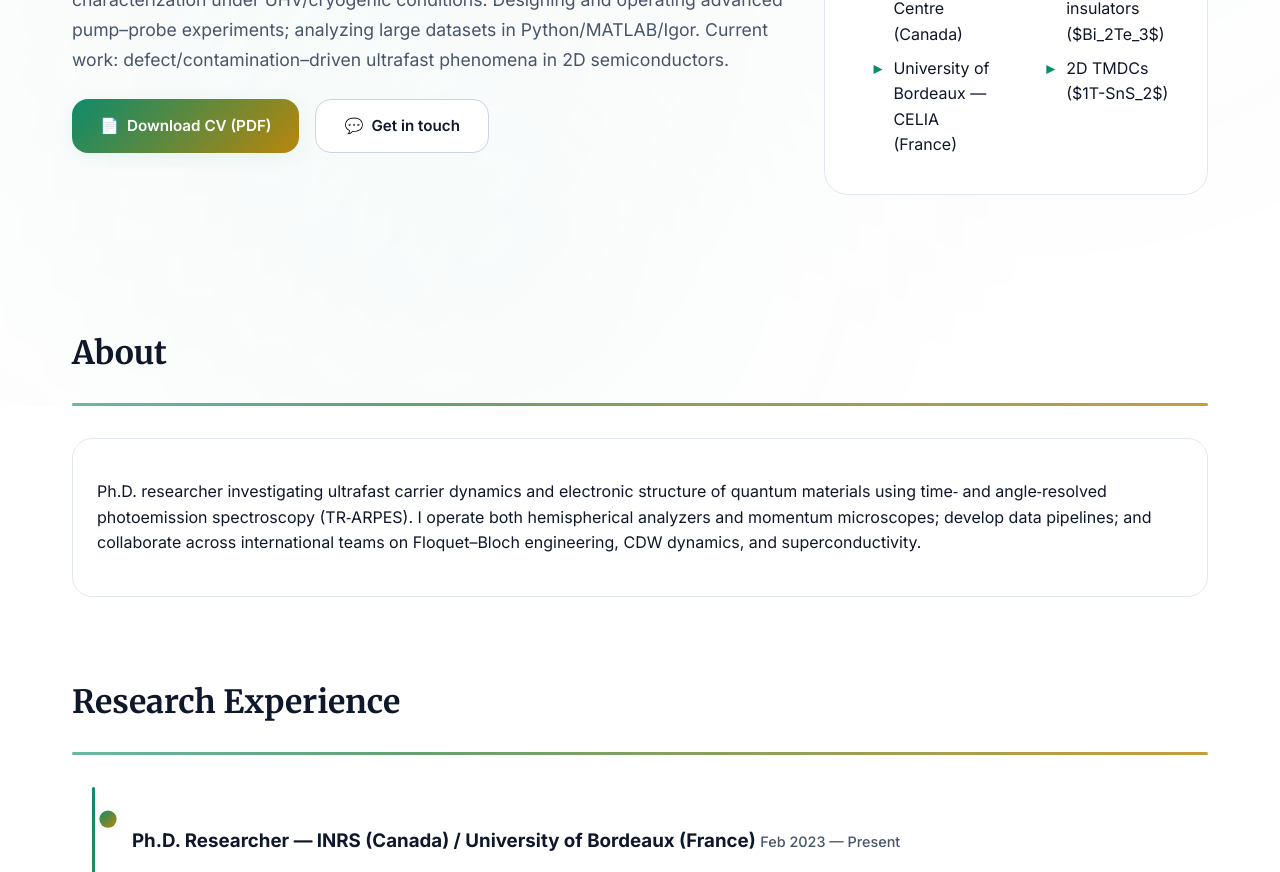
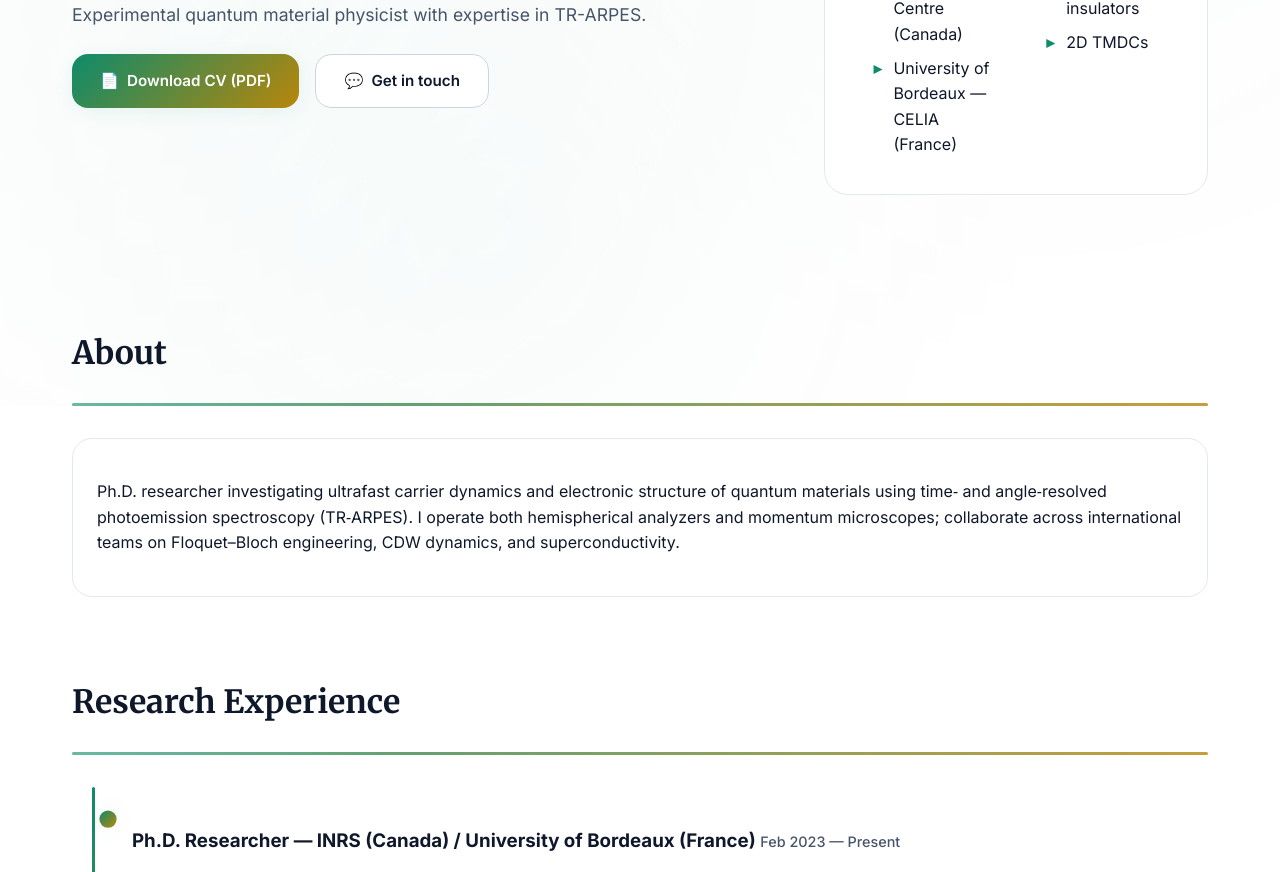
Before and after one commit to jabedakib/jabedakib.github.io, a plain HTML site: page index.html in a window 1280 px wide. Shown: the part 424-1296 px from the top of the page. Drawn offline with Linux system fonts and the light colour scheme.

Commit message:
Update index.html

```diff
--- a/index.html
+++ b/index.html
@@ -789,7 +789,7 @@
       <div>
         <span class="pill">Ph.D. candidate · INRS & University of Bordeaux</span>
         <h2 class="title">Ultrafast Dynamics · TR‑ARPES · Quantum Materials</h2>
-        <p class="subtitle">Experimental physicist specializing in ARPES/XPS‑class surface‑sensitive characterization under UHV/cryogenic conditions. Designing and operating advanced pump–probe experiments; analyzing large datasets in Python/MATLAB/Igor. Current work: defect/contamination–driven ultrafast phenomena in 2D semiconductors.</p>
+        <p class="subtitle">Experimental quantum material physicist with expertise in TR-ARPES.</p>
         <div class="cta">
           <a class="btn acc" href="CV/AJabed_CV_Postdoc.pdf" target="_blank" rel="noopener">
             <span>📄</span> Download CV (PDF)
@@ -821,8 +821,8 @@
           <div>
             <strong>🔬 Focus Areas</strong>
             <ul class="clean">
-              <li>Topological insulators ($Bi_2Te_3$)</li>
-              <li>2D TMDCs ($1T-SnS_2$)</li>
+              <li>Topological insulators </li>
+              <li>2D TMDCs </li>
             </ul>
           </div>
         </div>
@@ -833,7 +833,7 @@
       <h2 class="section">About</h2>
       <div class="rule"></div>
       <div class="card">
-        <p>Ph.D. researcher investigating ultrafast carrier dynamics and electronic structure of quantum materials using time‑ and angle‑resolved photoemission spectroscopy (TR‑ARPES). I operate both hemispherical analyzers and momentum microscopes; develop data pipelines; and collaborate across international teams on Floquet–Bloch engineering, CDW dynamics, and superconductivity.</p>
+        <p>Ph.D. researcher investigating ultrafast carrier dynamics and electronic structure of quantum materials using time‑ and angle‑resolved photoemission spectroscopy (TR‑ARPES). I operate both hemispherical analyzers and momentum microscopes;  collaborate across international teams on Floquet–Bloch engineering, CDW dynamics, and superconductivity.</p>
       </div>
     </section>
 
@@ -896,7 +896,7 @@
             <li>Developed website on Github for various physics and data science tools.</li>
             <li>Published technical, scientific, and social articles on Medium.</li>
             <li>Co‑organized LIGHT S&T Annual Student Conference (2025), attended by 150+ researchers.</li>
-            <li>Co‑led a student initiative to establish a student canteen at INRS, Canada.</li>
+
           </ul>
         </div>
       </div>
@@ -1009,11 +1009,6 @@
         role: 'Submitted (co‑author) — Nature Communications',
         link: 'https://arxiv.org/abs/2507.12430'
       },
-      {
-        title: 'A stable dual‑wavelength thulium doped fiber laser',
-        role: 'Journal of Applied Physics',
-        link: 'https://example.com/paper/a-stable-dual-wavelength-thulium-doped-fiber-laser'
-      }
     ];
 
     const talks = [
```
